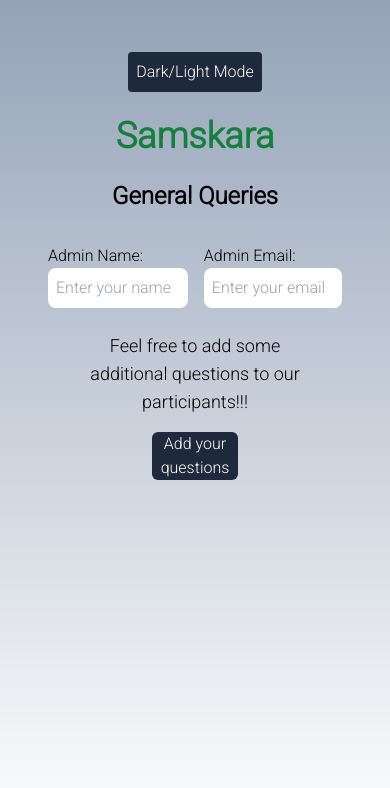
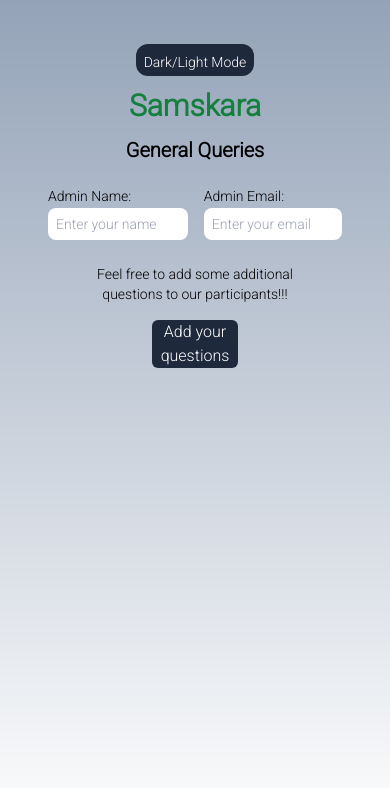
Before and after one commit to nikhilpadiyath/dragndrop-form, a Next.js app: page / in a window 390 px wide. Shown: the top 788 px of the page. Built offline with nearby package versions, Linux system fonts and the light colour scheme.

Commit message:
Few CSS changes for mobile view

```diff
--- a/src/app/components/OptionsPanel.js
+++ b/src/app/components/OptionsPanel.js
@@ -42,13 +42,13 @@ const handleOptions = (e) => {
     <label htmlFor="options" className="mt-3  text-slate-700 font-semibold">Options:  </label>
 
     <input
-          className="rounded-xl w-4/5 mt-2 mx-2 font-bold sm:w-full sm:text-xs p-2 mb-4 border-2 border-slate-400 dark:bg-slate-600 dark:text-white focus:outline-none focus:ring focus:ring-slate-600"
+          className="rounded-xl sm:h-8 w-4/5 mt-2 mx-2 font-bold sm:w-full sm:text-xs p-2 mb-4 border-2 border-slate-400 dark:bg-slate-600 dark:text-white focus:outline-none focus:ring focus:ring-slate-600"
           type='text'
           name='options'
           placeholder='Press Enter/Comma for next option'
           onKeyDown={handleTags}
           onChange={handleOptions}/>
-    {tags.map((tag,index) => <div key={tag} className="bg-slate-800 flex w-auto p-4 justify-around pt-0.5 h-6 rounded-xl ml-1 mt-2 text-white text-center sm:text-xs">{tag}
+    {tags.map((tag,index) => <div key={tag} className="bg-slate-800 flex w-auto p-4 justify-around pt-0.5 h-6 rounded-xl ml-1 mt-2 text-white text-center sm:text-xs sm:h-4">{tag}
     <button className="pb-3 pl-3" onClick={()=> deleteTag(index)}>x</button>
     </div>)}
   </div>
--- a/src/app/components/QuestionForm.js
+++ b/src/app/components/QuestionForm.js
@@ -43,9 +43,13 @@ const QuestionForm = ({index, addDiv,handleClick, options, handleDelete, updateQ
 //Send each question to parent callback
 let {query, optionTags} = question
 const getQuestion =()=> {
+  if(question.query === ""){
+    alert('Please enter a question')
+  } else {
   updateTagList(tagList)
     updateQuestionList({query,optionTags: tagList})
     setIsButtonDisabled(true)
+  }
 }
 
 //For handling dropdown list
@@ -83,7 +87,7 @@ function handleSelect(e,index){
         <button type="button" onClick={() => handleDelete(index)}>x</button>
         </div>
         <label htmlFor="question" className=" text-slate-700 font-semibold">Question:  </label>
-        <input className="rounded-xl w-1/2 mt-2 sm:w-4/5 sm:text-xs p-2 font-bold border-2 border-slate-400 dark:bg-slate-600 dark:text-white focus:outline-none focus:ring focus:ring-slate-600"
+        <input className="rounded-xl w-1/2 mt-2 sm:w-4/5 sm:h-8 sm:text-xs p-2 font-bold border-2 border-slate-400 dark:bg-slate-600 dark:text-white focus:outline-none focus:ring focus:ring-slate-600"
                type="text"
                name="question"
                placeholder= {`Question ${index+1}`}
@@ -91,13 +95,12 @@ function handleSelect(e,index){
                onChange={handleQuestion}
 
                ></input>
-               <button type="button" onClick={getQuestion} className="bg-slate-800 rounded-xl h-10 sm:h-6 w-20 ml-4 sm:mt-2 text-bold text-white text-sm sm:text-center hover:border-2 hover:ring-slate-600 disabled:hover:none disabled:bg-slate-500" disabled={isButtonDisabled}>Save</button>
               </div>
           <div className="flex space-between mt-4 flex-col">
           <div>
         <label className="mt-3  text-slate-700  font-semibold" htmlFor="data-type">Answer Type:  </label>
 
-        <select className="h-8 ml-2 mt-4 sm:w-50 text-xs border-2 border-slate-400 dark:border-2 dark:border-slate-400 dark:bg-slate-600 dark:text-white rounded-xl w-40 focus:outline-none focus:ring focus:ring-slate-600" name="data-type" id="data-type" onChange={handleSelect}>
+        <select className="h-8 ml-2 mt-4 sm:w-50 sm:h-8 text-xs border-2 border-slate-400 dark:border-2 dark:border-slate-400 dark:bg-slate-600 dark:text-white rounded-xl w-40 focus:outline-none focus:ring focus:ring-slate-600" name="data-type" id="data-type" onChange={handleSelect}>
             {options.map(option => (
               <option key={option.value} value={option.value}>{option.label}</option>
 
@@ -109,13 +112,15 @@ function handleSelect(e,index){
 
         )}
         </div>
+        <button type="button" onClick={getQuestion} className="bg-slate-800 mt-2 rounded-xl h-10 sm:h-6 w-20 ml-4 sm:mt-4 text-bold text-white text-sm sm:text-center hover:border-2 hover:ring-slate-600 disabled:hover:none disabled:bg-slate-500" disabled={isButtonDisabled}>Save</button>
+
         </div>
         {addDiv.length-1 === index &&
         (
         <div className="flex justify-center w-full p-4  h-15 border-t-0 border-2 border-slate-400 dark:border-2 dark:border-slate-400 bg-slate-300 dark:bg-slate-700 hover:bg-slate-400 hover:border-2 hover:border-slate-600 hover:rounded-xl text-sm dark:text-white touch-none"
          >
        <button type='button'
-                  className="bg-slate-800 rounded-xl h-10 w-40  text-bold text-white text-sm sm:text-center hover:border-2 hover:ring-slate-600"
+                  className="bg-slate-800 rounded-xl h-10 w-40 sm:h-8 sm:text-sm sm:w-30 text-bold text-white text-sm sm:text-center hover:border-2 hover:ring-slate-600"
                   onClick={handleClick}
          >Add Questions</button>
         </div> )}
--- a/src/app/components/QuestionsOverview.js
+++ b/src/app/components/QuestionsOverview.js
@@ -6,15 +6,15 @@ return (
 
     <div className= {darkMode ? "dark" : ""}>
     <div className="bg-white  text-slate-800 dark:bg-slate-900 dark:text-slate-200 min-h-screen roboto flex flex-col flex-wrap m-4 p-4 font-semibold">
-      <h1 className="text-4xl pb-4 text-center">Questions Overview</h1>
-      <p>Event conducted by: {name}</p>
-      <p>For more details contact at {email}</p>
+      <h1 className="text-4xl sm:text-3xl pb-4 text-center">Questions Overview</h1>
+      <p className="sm:text-sm">Event conducted by: {name}</p>
+      <p className="sm:text-sm">For more details contact at {email}</p>
       <div className="m-4">
-      <h1 className="text-3xl my-2">Questions</h1>
-      <label htmlFor="participantName">Name:</label>
-      <input className= "w-1/2 border-2 border-slate-200 rounded text-slate-800 ml-2 mb-4"type="text" name="participant" disabled></input>
-      <p className="w-3/4  text-slate-300 dark:text-slate-950 bg-slate-800 border-2 border:slate-900 dark:border-slate-200 rounded-3xl p-4">What is your age group?</p>
-      <div className="flex">
+      <h1 className="text-3xl sm:text-2xl my-2">Questions</h1>
+      <label className="sm:text-sm" htmlFor="participantName">Name:</label>
+      <input className= "w-1/2 sm:w-3/4 border-2 sm:h-6 border-slate-200 rounded text-slate-800 ml-2 mb-4"type="text" name="participant" disabled></input>
+      <p className="w-3/4 sm:text-sm sm:h-8 sm:p-2 text-slate-600 dark:text-slate-200 bg-slate-800 border-2 border:slate-900 dark:border-slate-200 rounded-3xl p-4">What is your age group?</p>
+      <div className="flex sm:text-sm">
       <input type="radio" name="age-group" />
       <label htmlFor="18-35" className="m-4">18-35</label>
       <input type="radio" name="age-group"  />
@@ -28,7 +28,7 @@ return (
       (<ul>
         {qList.map((item,index) => (
           <>
-        <li className=" w-3/4  text-slate-300 dark:text-slate-950 bg-slate-800 border-2 border:slate-900 dark:border-slate-200 rounded-3xl p-4"
+        <li className=" w-3/4 sm:text-sm sm:h-8 sm:p-2  text-slate-600 dark:text-slate-300 bg-slate-800 border-2 border:slate-900 dark:border-slate-200 rounded-3xl p-4"
             key={index}>{item.query}</li>
          <input className= "w-3/4 mt-4 mb-8 border-2 border-slate-200 rounded text-slate-800"
                 type="text"
@@ -41,12 +41,12 @@ return (
       (<ul>
         {qList.map((item,index) => (
           <>
-        <li className=" w-3/4 text-slate-300 dark:text-slate-950 bg-slate-800 border-2 border:slate-900 dark:border-slate-200 rounded-3xl p-4"
+        <li className=" w-3/4 sm:text-sm sm:h-8 sm:p-2 text-slate-600 dark:text-slate-200 bg-slate-800 border-2 border:slate-900 dark:border-slate-200 rounded-3xl p-4"
             key={item.query}>{item.query}</li>
          {item.optionTags?.map((tag,tagIndex) => (
           <>
-         <input className= "my-4" type="checkbox" name="answer" key={tagIndex}></input>
-         <label htmlFor="options" className="m-4">{tag}</label>
+         <input className= "my-4 sm:text-sm" type="checkbox" name="answer" key={tagIndex}></input>
+         <label htmlFor="options" className="m-4 sm:text-sm">{tag}</label>
          </>))}
          </>
         ))}
--- a/src/app/page.js
+++ b/src/app/page.js
@@ -67,7 +67,7 @@ export default function Home() {
 
      //Get Question
   const updateQuestionList = ({query, optionTags}) => {
-   let newArray = [...qList, {query, optionTags}]
+    let newArray = [...qList, {query, optionTags}]
     setQList(newArray);
     console.log('Question object',qList)
   }
@@ -143,13 +143,13 @@ export default function Home() {
     <main className= {darkMode ? "dark" : ""}>
     <div className={hidePanel ? "hidden" : "flex min-h-screen flex-col items-center p-10 dark:text-white dark:bg-slate-900"}>
        <div className="flex flex-col items-center">
-          <button type="button" className="bg-slate-800 p-2 rounded mb-6 mt-3  text-white" onClick={()=> setDarkMode(!darkMode)}>Dark/Light Mode</button>
-          <h1 className="text-4xl pb-6 font-bold text-green-700">Samskara</h1>
-          <h1 className="text-2xl pb-6 font-bold dark:text-white ">General Queries</h1>
+          <button type="button" className="bg-slate-800 p-2 rounded-xl mb-6 sm:mb-3 mt-3 sm:mt-1 sm:text-sm sm:h-8  text-white" onClick={()=> setDarkMode(!darkMode)}>Dark/Light Mode</button>
+          <h1 className="text-4xl sm:text-3xl pb-6 sm:pb-3 font-bold text-green-700">Samskara</h1>
+          <h1 className="text-2xl sm:text-xl pb-6 sm:pb-3 font-bold dark:text-white ">General Queries</h1>
         <div className="flex">
         <div className="p-2">
-        <label htmlFor="name">Admin Name:  </label>
-        <input className="rounded-lg w-full p-2"
+        <label htmlFor="name" className="sm:text-sm">Admin Name:  </label>
+        <input className="rounded-lg w-full p-2 sm:h-8 sm:text-sm"
                type="text"
                name="name"
                placeholder="Enter your name"
@@ -159,8 +159,8 @@ export default function Home() {
                />
         </div>
         <div className="p-2 w-500">
-        <label htmlFor="email">Admin Email:  </label>
-        <input className="rounded-lg w-full p-2"
+        <label htmlFor="email" className="sm:text-sm">Admin Email:  </label>
+        <input className="rounded-lg w-full p-2 sm:h-8 sm:text-sm"
                type="email"
                name="email"
                placeholder="Enter your email"
@@ -173,7 +173,7 @@ export default function Home() {
        </div>
 
             <div className="w-5/6 flex flex-col items-center">
-      <p className="p-2 m-2 text-lg text-center">Feel free to add some additional questions to our participants!!!</p>
+      <p className="p-2 m-2 text-lg text-center sm:text-sm">Feel free to add some additional questions to our participants!!!</p>
 
       <button onClick={handleFirst} className={showDiv ? "hidden" : "bg-slate-800 text-white h-1/4 w-1/3 rounded-md"}>Add your questions</button>
 
```
